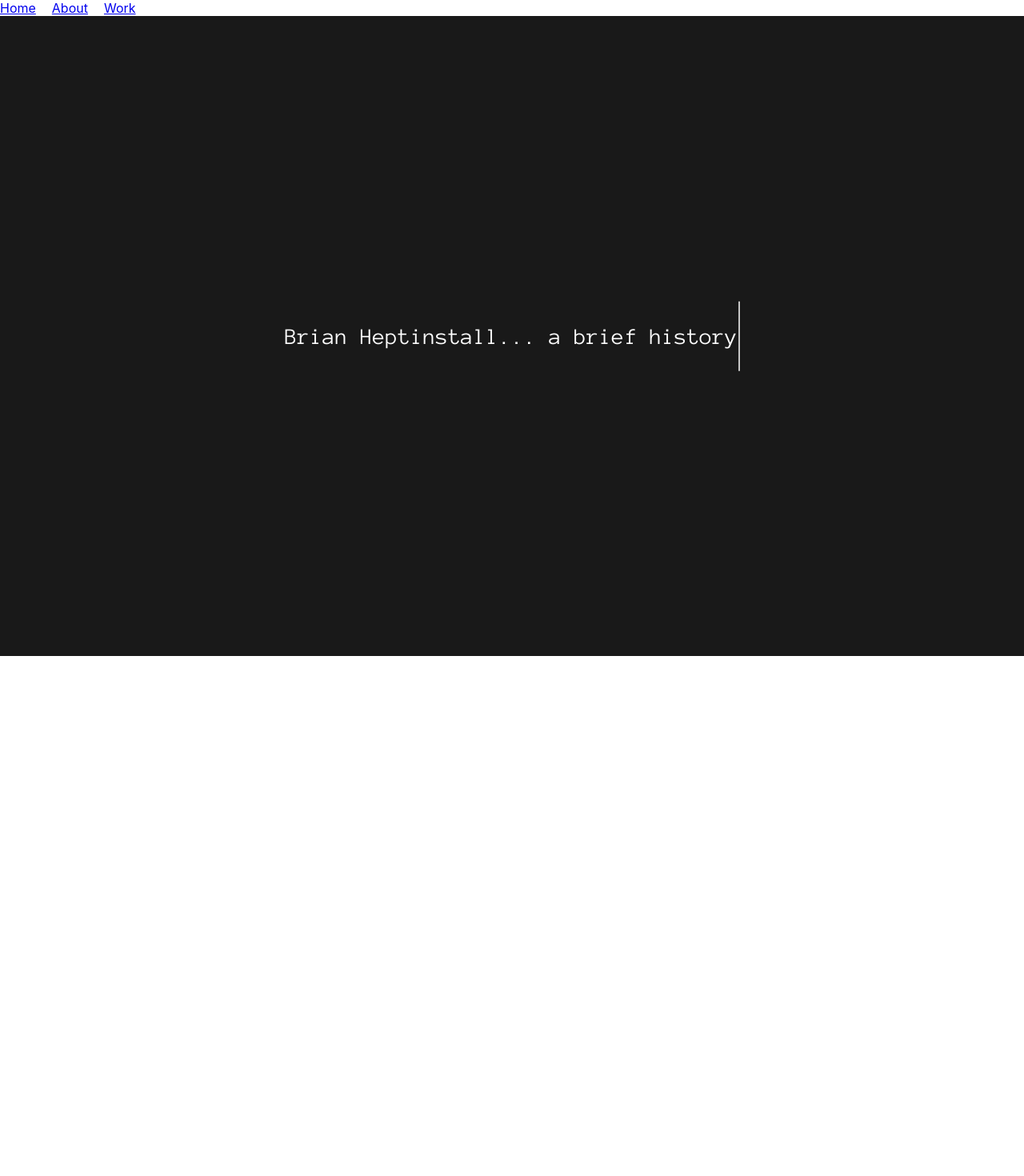
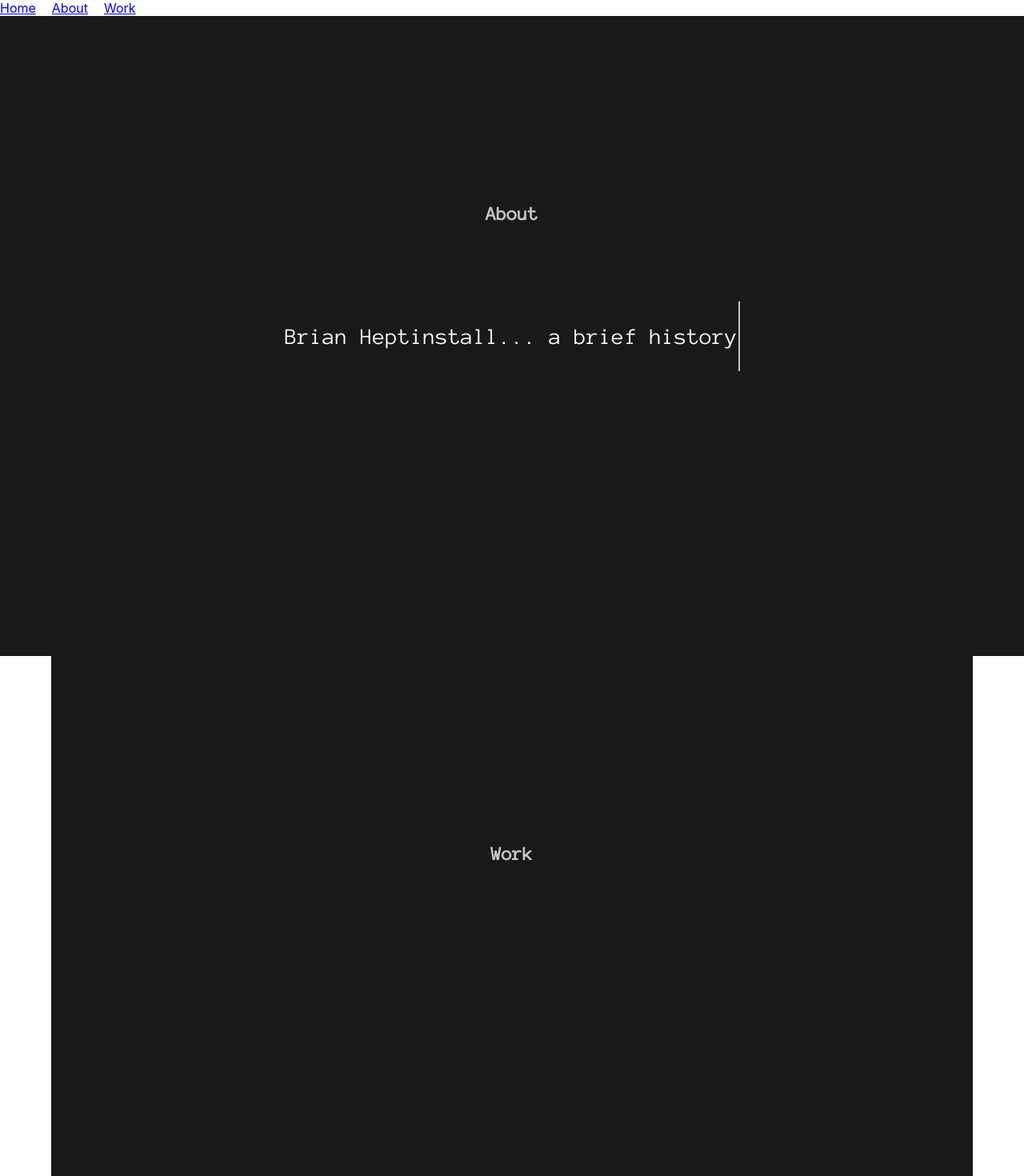
Before and after one commit to bheptin/2019portfolio, a React (Create React App) app: page / in a window 1280 px wide. Shown: the top 1470 px of the page at 80% size. Before the commit the page ends 820 px from the top, so only its background shows below. Built offline with nearby package versions, Linux system fonts and the light colour scheme.

Commit message:
change CSS and add About and Work to Home.js

```diff
--- a/src/App.css
+++ b/src/App.css
@@ -3,7 +3,7 @@ html {
   min-height: 100%;
   overflow: hidden;
 }
-.App {
+.App, .About, .Work {
   text-align: center;
   height: calc(100vh - 8em);
   padding: 4em;
--- a/src/components/About.js
+++ b/src/components/About.js
@@ -3,7 +3,7 @@ import React, { Component } from 'react';
 class About extends Component {
     render () {
         return(
-            <div>
+            <div className="About">
                 <h2>About</h2>
             </div>
         )
--- a/src/components/Home.js
+++ b/src/components/Home.js
@@ -1,5 +1,6 @@
 import React, { Component } from 'react';
-
+import About from './About.js';
+import Work from './Work.js';
 
 class Home extends Component {
     render() {
@@ -14,6 +15,8 @@ class Home extends Component {
               Brian Heptinstall... a brief history
             </p>
         </header>
+          <About />
+          <Work />
           </div>
 
         )
--- a/src/components/Work.js
+++ b/src/components/Work.js
@@ -3,7 +3,7 @@ import React, { Component } from 'react';
 class Work extends Component {
     render () {
         return(
-            <div>
+            <div className="Work">
                 <h2>Work</h2>
             </div>
         )
```
Also changed, not shown: 1 other file (tests, documents, lock files or other folders).
